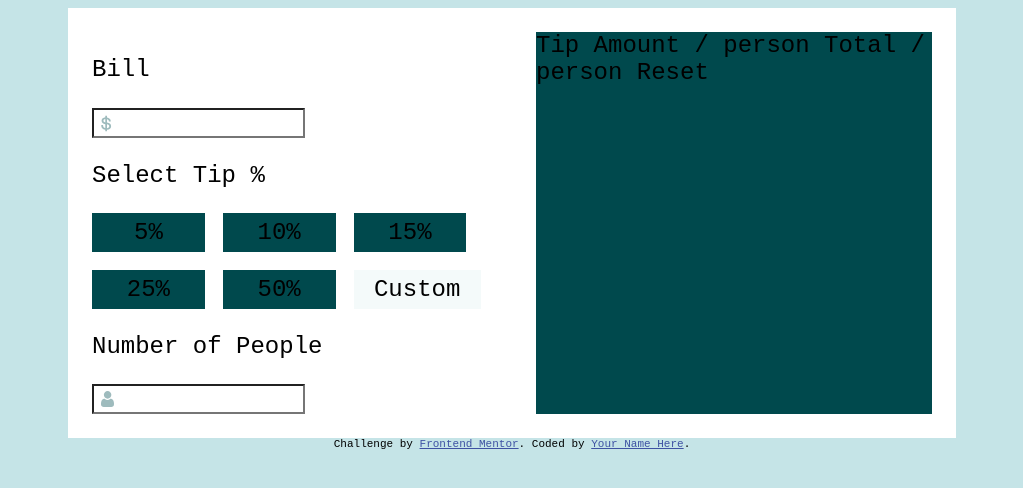
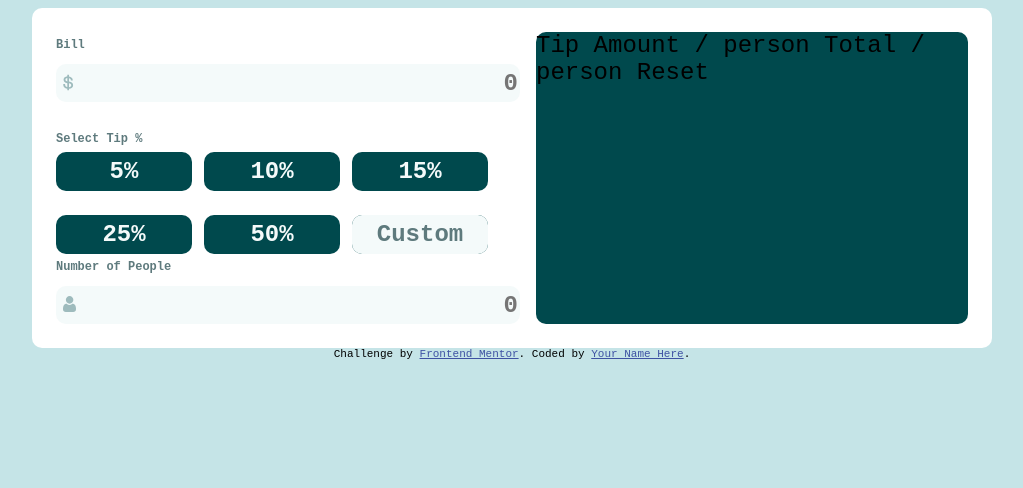
Before and after one commit to Jero2244/JS-Calculator, a plain HTML site: page index.html in a window 1280 px wide. Shown: the whole page, without its empty margins (128-1151 px from the left). Drawn offline with Linux system fonts and the light colour scheme.

Commit message:
css for left side  done

```diff
--- a/index.html
+++ b/index.html
@@ -20,20 +20,21 @@
 
   <div class="content flex">
     <div class="calculator">
-      <p>Bill</p>
-      <input type="text" class="money">
+      <p class="bill">Bill</p>
+      <input type="text" onblur="getVal()"  placeholder="0" class="money">
       <p>Select Tip %</p>
       <ul  class="flex">
-        <li>5%</li>
-        <li>10%</li>
-        <li>15%</li>
-        <li>25%</li>
-        <li>50%</li>
-        <li class="custom">Custom</li>
+        <li><button  class="button-1">5%</button></li>
+        <li><button class="button-2">10%</button></li>
+        <li><button class="button-3">15%</button></li>
+        <div class="break"></div>
+        <li><button class="button-4">25%</button></li>
+        <li><button class="button-5">50%</button></li>
+        <li><button class="custom">Custom</button></li>
       </ul>
 
        <p>Number of People</p>
-      <input type="text" class="people"> </div>
+      <input type="text" onblur="sum()" placeholder="0" class="people"> </div>
     <div class="result">
        Tip Amount
     / person
@@ -48,5 +49,6 @@
     Challenge by <a href="https://www.frontendmentor.io?ref=challenge" target="_blank">Frontend Mentor</a>.
     Coded by <a href="#">Your Name Here</a>.
   </div>
+<script src="script.js"></script>
 </body>
 </html>
--- /dev/null
+++ b/script.js
@@ -0,0 +1,23 @@
+let num;
+let percentage;
+
+function getVal(){
+    const number = document.querySelector('input').value;
+    console.log(number)
+    num = Number(number)
+}
+
+function sum(){
+    let result = num + num
+    console.log(result)
+}
+function percentages(){
+    const btn = document.querySelector('.button-1')
+    const btncontent = btn.textContent;
+    percentage = Number(btncontent)
+    console.log(percentage)
+
+}
+
+const btn = document.querySelectorAll('button');
+btn.onClick = () => console.log('Clicked')
--- a/stylesheet.css
+++ b/stylesheet.css
@@ -5,22 +5,34 @@ html, body{
     font-size: 24px;
 }
 
+*{
+    border-radius: 10px;
+}
+
 .content{
-    background-color: hsl(0, 0%, 100%);
+    background-color: #FFF;
     margin: 0 auto;
-    max-width: 37rem;
-    justify-content: center;
+    max-width: 40rem;
     align-items: stretch;
 }
 .calculator{
     flex: 1;
     margin: 1rem;
 }
-
+.calculator > *{
+    margin: 0.25rem 0%;
+}
+p{
+    font-size: 0.5rem;
+    font-weight: 700;
+    color: hsl(186, 14%, 43%);
+    margin: 1em;
+}
 .result{
     flex: 1;
+    background-color: hsl(183, 100%, 15%);
     margin: 1rem;
-    background-color: hsl(183, 100%, 15%);
+
 }
 .input{
     display: block;
@@ -33,28 +45,64 @@ ul{
     margin: 0%;
     padding: 0%;
     list-style: none;
-    gap: 0.75rem;
     flex-wrap: wrap;
+    width: 100%;
+    gap: 0.5rem;
+    margin-bottom: 1rem;
 }
 li{
+    flex: 1;
     display: inline-block;
     background-color: hsl(183, 100%, 15%);
-    padding: 0.25rem 0.85rem;
-    min-width: 3rem;
+    min-width:4rem;
     text-align: center;
 }
 
 .custom{
     background-color:hsl(189, 41%, 97%) ;
+    color: hsl(186, 14%, 43%) ;
 }
 
 .money{
-    background: url(tip-calculator-app-main/images/icon-dollar.svg) no-repeat scroll 7px 5px;
-padding-left:30px;
-height: 1rem;
+    margin-bottom: 1rem;
+    background: url(tip-calculator-app-main/images/icon-dollar.svg) no-repeat scroll 7px 10px;
 }
 .people{
-    background: url(tip-calculator-app-main/images/icon-person.svg) no-repeat scroll 7px 5px;
-padding-left:30px;
-height: 1rem;
+    background: url(tip-calculator-app-main/images/icon-person.svg) no-repeat scroll 7px 10px;
+    margin-bottom: 0%;
 }
+.people, .money{
+    padding-left:30px;
+    background-color: hsl(189, 41%, 97%);
+    border: none;
+
+
+}
+
+button{
+    width: 100%;
+    height: 100%;
+    background: transparent;
+    border: 0;
+    font-size: 1rem;
+    padding: 0.25rem 0.85rem;
+    font-family: 'Space Mono', monospace;
+    font-weight: 700;
+    color:hsl(189, 41%, 97%) ;
+}
+.break{
+    display: block;
+    flex-basis: 100%;
+    width: 0%;
+}
+
+input{
+    font-family: 'Space Mono', monospace;
+    width: 100%;
+    height: 1.5rem;
+    text-align: right;
+    font-size: 1rem;
+    font-weight: 700;
+    color: hsl(183, 100%, 15%);
+    ;
+}
```
